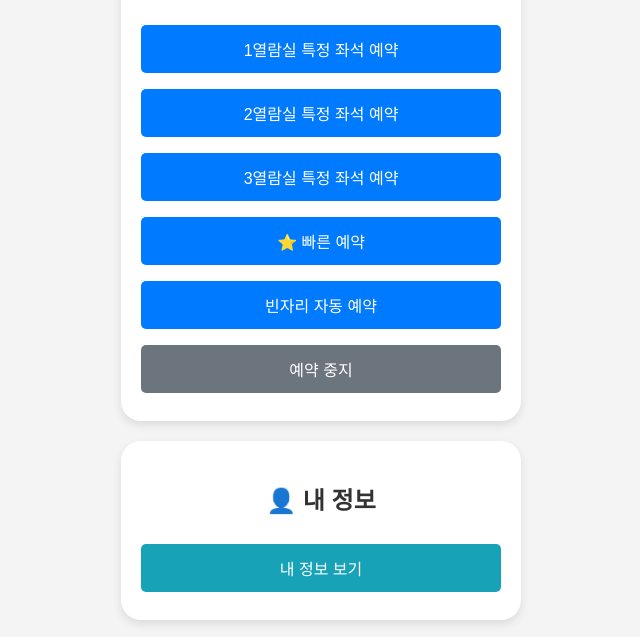
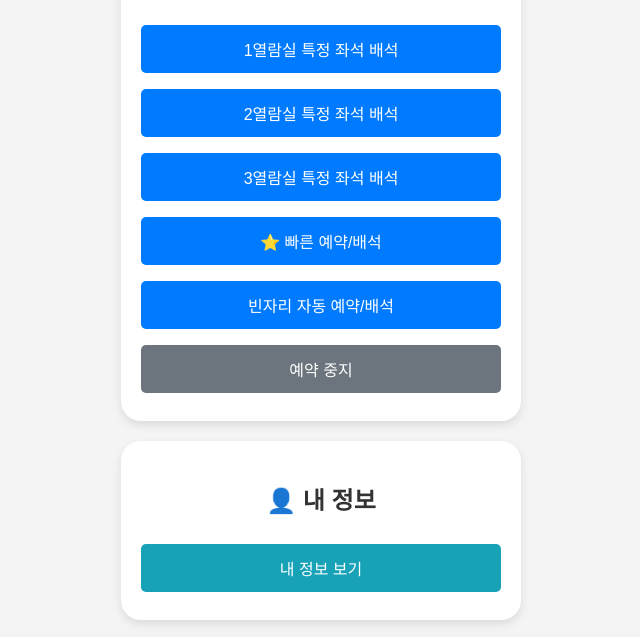
Before and after one commit to suho-lee05/js, a plain HTML site: page main.html in a window 1280 px wide. Shown: the part 156-793 px from the top of the page, without its empty margins (319-959 px from the left). Drawn offline with Linux system fonts and the light colour scheme.

Commit message:
main 배석 문구 변경

```diff
--- a/main.html
+++ b/main.html
@@ -98,13 +98,13 @@
     <div class="container">
         <div class="card">
             <h2>🎯 좌석 예약</h2>
-            <button class="btn btn-primary" onclick="startSeatNinja(1)">1열람실 특정 좌석 예약</button>
-            <button class="btn btn-primary" onclick="startSeatNinja(2)">2열람실 특정 좌석 예약</button>
-            <button class="btn btn-primary" onclick="startSeatNinja(3)">3열람실 특정 좌석 예약</button>
+            <button class="btn btn-primary" onclick="startSeatNinja(1)">1열람실 특정 좌석 배석</button>
+            <button class="btn btn-primary" onclick="startSeatNinja(2)">2열람실 특정 좌석 배석</button>
+            <button class="btn btn-primary" onclick="startSeatNinja(3)">3열람실 특정 좌석 배석</button>
 
-            <button class="btn btn-primary" onclick="goToFavorites()">⭐ 빠른 예약</button>
+            <button class="btn btn-primary" onclick="goToFavorites()">⭐ 빠른 예약/배석</button>
 
-            <button class="btn btn-primary" onclick="startSeatNinja()">빈자리 자동 예약</button>
+            <button class="btn btn-primary" onclick="startSeatNinja()">빈자리 자동 예약/배석</button>
             <button class="btn btn-secondary" onclick="stopLoop()">예약 중지</button>
         </div>
 
```
